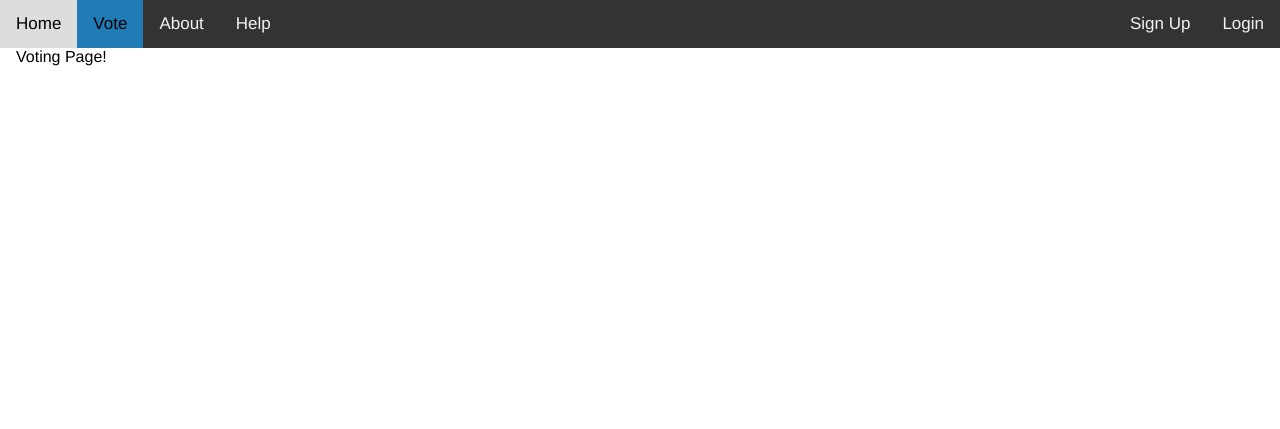
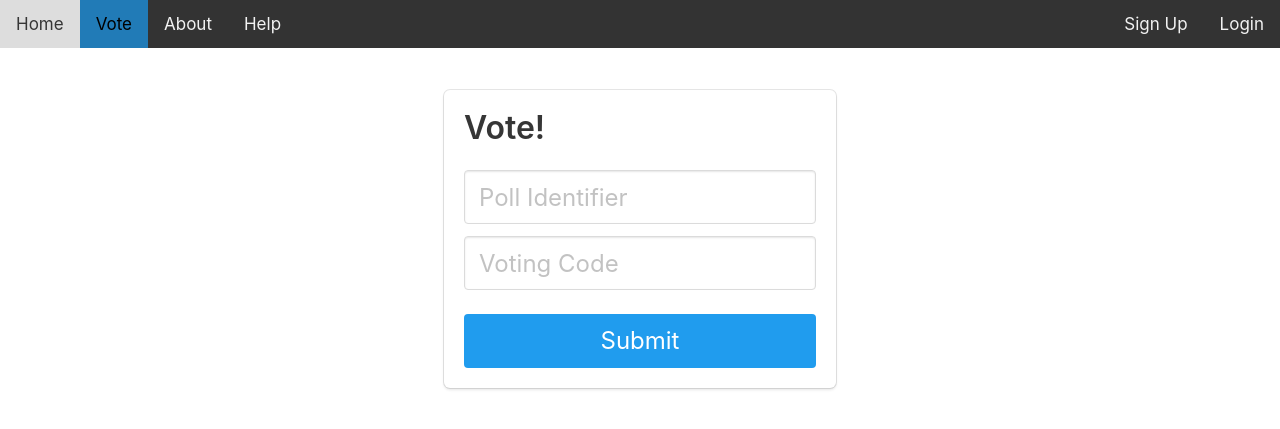
Before and after one commit to smyril42/Quickpoll, a Flask app: page /vote in a window 1280 px wide. Shown: the top 429 px of the page. Run offline with Flask 3, Linux system fonts and the light colour scheme.

Commit message:
update vote/poll page

```diff
--- a/app/forms.py
+++ b/app/forms.py
@@ -4,7 +4,7 @@ from wtforms.fields.form import FormField
 from wtforms.validators import DataRequired, Email, Optional
 
 
-__all__ = "LoginForm", "SignupForm", "PollForm"
+__all__ = "LoginForm", "SignupForm", "PollForm", "VoteForm"
 
 
 class LoginForm(FlaskForm):
@@ -41,3 +41,14 @@ class PollForm(FlaskForm):
     type_ = SelectField("Type")
     fields = FieldList(FormField(PollFieldForm), min_entries=1)
     submit = SubmitField('Submit')
+
+
+class VoteForm(FlaskForm):
+    poll_id = StringField('Poll Identifier', validators=[DataRequired()])
+    password = StringField('Poll Password')
+    voting_code = StringField('Voting Code', validators=[DataRequired()])
+    submit = SubmitField('Submit')
+
+
+class PollForm(FlaskForm):
+    ...
--- a/app/main.py
+++ b/app/main.py
@@ -5,6 +5,7 @@ from werkzeug.exceptions import NotFound
 
 from app.forms import PollForm
 
+from .forms import PollForm, PollFieldForm, VoteForm
 
 blueprint = Blueprint("main", __name__)
 
@@ -27,9 +28,17 @@ def help_page():
     )
 
 
-@blueprint.route("/vote")
+@blueprint.route("/vote", methods=["GET", "POST"])
 def vote():
-    return render_template("vote.html")
+    form = VoteForm()
+    if form.validate_on_submit():
+        poll_id = form.poll_id.data
+        voting_code = form.voting_code.data
+        print(poll_id, voting_code)
+    else:
+        print(form.errors)
+
+    return render_template("vote.html", form=form)
 
 
 @blueprint.route("/admin")
@@ -67,3 +76,9 @@ def create():
         print(form.errors)
 
     return render_template('create_poll.html', form=form)
+
+
+@blueprint.route("/poll", methods=["GET", "POST"])
+def poll():
+    form = ...
+    return render_template("poll.html", form=form)
--- a/app/templates/vote.html
+++ b/app/templates/vote.html
@@ -4,7 +4,31 @@
 {% block active_vote %}class="active"{% endblock %}
 
 {% block body %}
+<head>
+    <link rel="stylesheet" href="https://cdnjs.cloudflare.com/ajax/libs/bulma/0.7.2/css/bulma.min.css" />
+</head>
 
-Voting Page!
+<div class="column is-4 is-offset-4">
+
+    <div style="margin-top: 30px" class="box">
+        {% with messages = get_flashed_messages() %}
+            {% if messages %}
+                <div class="notification is-danger">
+                    {{ messages[0] }}
+                </div>
+            {% endif %}
+        {% endwith %}
+        <h3 class="title">Vote!</h3>
+        <form method="POST" action="{{ url_for("main.vote") }}">
+            {{ form.hidden_tag() }}
+            {{ form.poll_id(placeholder="Poll Identifier", class="input is-large", style="margin-bottom: .5em") }}
+            {{ form.voting_code(placeholder="Voting Code", class="input is-large", style="margin-bottom: .5em")}}
+            {{ form.submit(class="button is-block is-info is-large is-fullwidth", style="margin-top: .5em") }}
+        </form>
+    </div>
+</div>
+
+
+
 
 {% endblock %}
```
Also changed, not shown: app/templates/poll.html (added, +79 -0 lines).
